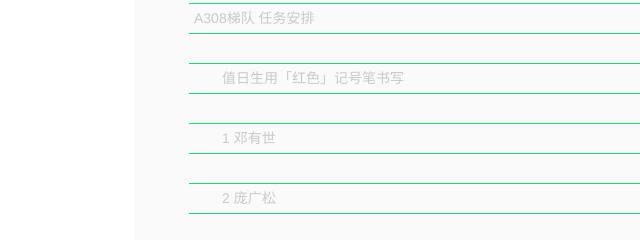
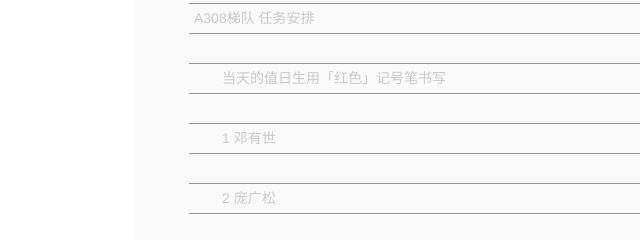
Before and after one commit to iwj/dutymate, a plain HTML site: page index.html in a window 1280 px wide. Shown: the part 236-476 px from the top of the page, 106-746 px from the left. Drawn offline with Linux system fonts and the light colour scheme.

Commit message:
update some words

```diff
--- a/index.html
+++ b/index.html
@@ -27,7 +27,7 @@
 			<div class="single-line">A308梯队 任务安排</div>
 			<div class="single-line"></div>
 			<div class="single-line">
-				<span>　　值日生用「红色」记号笔书写</span>
+				<span>　　当天的值日生用「红色」记号笔书写</span>
 				<span class="to-right">
 					<span id="now-year"></span> 年
 					<span id="now-month"></span> 月
```
